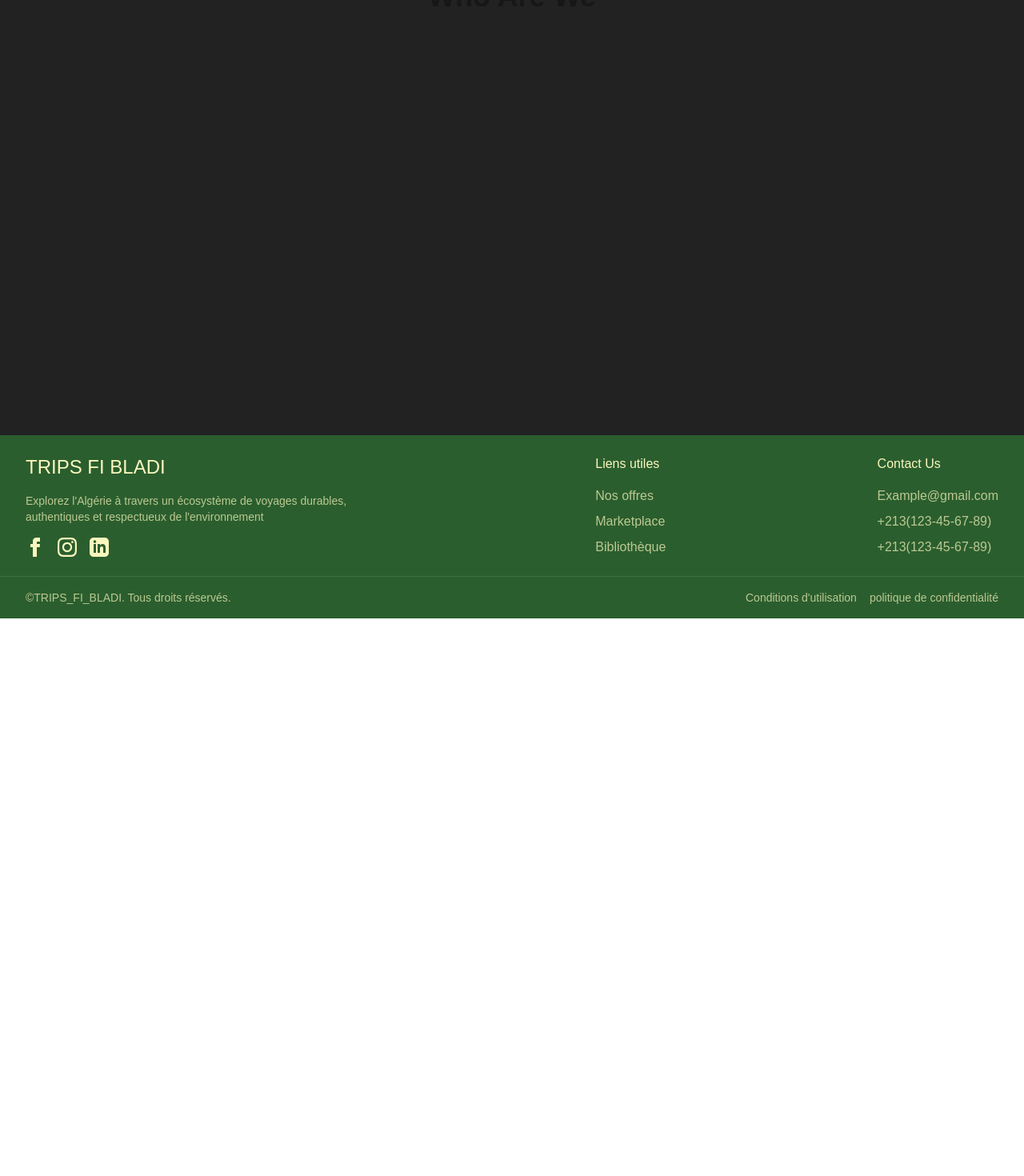
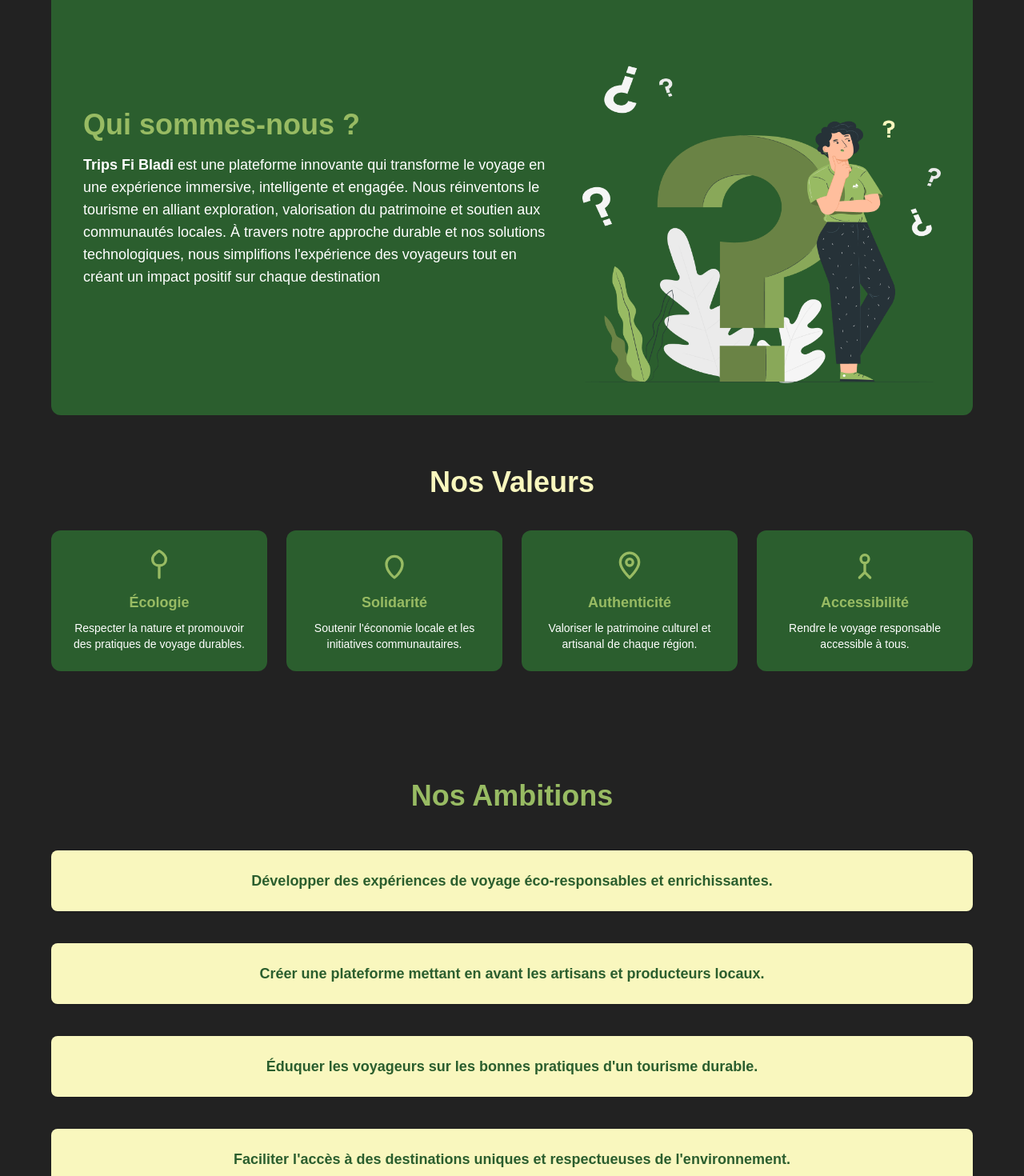
Before and after one commit to saidseghirakram/trips-fi-bladi, a Next.js app: page /who_are_we in a window 1280 px wide. Shown: the part 160-1630 px from the top of the page at 80% size. Before the commit the page ends 933 px from the top, so only its background shows below. Built offline with nearby package versions, Linux system fonts and the light colour scheme.

Commit message:
who are we page

```diff
--- a/app/who_are_we/page.tsx
+++ b/app/who_are_we/page.tsx
@@ -1,8 +1,9 @@
 import Footer from "../components/Footer";
+import Image from "next/image";
 
 export default function WhoAreWe() {
   return (
-    <div className="min-h-screen bg-[#222222]">
+    <div className="min-h-screen bg-[#222222] flex flex-col overflow-x-hidden">
       {/* Navbar */}
       <nav className="flex justify-between items-center p-4 sm:p-6 md:p-8">
         <div className="text-white text-2xl sm:text-3xl md:text-4xl font-bold">
@@ -15,13 +16,89 @@ export default function WhoAreWe() {
         </button>
       </nav>
 
-      {/* Main Content */}
-      <main className="min-h-[calc(100vh-200px)]">
-        <h1 className="text-4xl font-bold text-center py-8">Who Are We</h1>
-        <div className="container mx-auto px-4">
-          {/* Add your content here */}
+      {/* Qui sommes-nous ? Section */}
+      <section className="w-full flex flex-col-reverse md:flex-row items-center justify-between bg-[#2B5E2E] rounded-xl m-0 md:mx-auto mt-8 p-4 sm:p-6 md:p-10 max-w-full md:max-w-4xl lg:max-w-6xl gap-4 md:gap-x-10 overflow-hidden">
+        {/* Left: Text */}
+        <div className="w-full md:flex-1 text-left px-1 sm:px-2 md:px-0 mb-4 md:mb-0">
+          <h2 className="text-3xl md:text-4xl font-bold mb-4 text-[#98BB63]">Qui sommes-nous ?</h2>
+          <p className="text-white text-base md:text-lg">
+            <span className="font-bold">Trips Fi Bladi</span> est une plateforme innovante qui transforme le voyage en une expérience immersive, intelligente et engagée. Nous réinventons le tourisme en alliant exploration, valorisation du patrimoine et soutien aux communautés locales. À travers notre approche durable et nos solutions technologiques, nous simplifions l&apos;expérience des voyageurs tout en créant un impact positif sur chaque destination
+          </p>
         </div>
-      </main>
+        {/* Right: Illustration */}
+        <div className="w-full flex justify-center md:justify-end mb-4 md:mb-0 md:max-w-md">
+          <Image
+            src="/images/who_we_are.png"
+            alt="Qui sommes-nous illustration"
+            width={350}
+            height={300}
+            className="object-contain w-full h-auto max-w-xs md:max-w-md"
+            priority
+          />
+        </div>
+      </section>
+
+      {/* Nos Valeurs Section */}
+      <section className="mt-16 mb-10 px-4">
+        <h2 className="text-center text-3xl md:text-4xl font-bold mb-10 text-[#F9F7BE]">Nos Valeurs</h2>
+        <div className="grid grid-cols-1 sm:grid-cols-2 lg:grid-cols-4 gap-6 max-w-6xl mx-auto">
+          {/* Écologie */}
+          <div className="bg-[#2B5E2E] rounded-xl p-6 flex flex-col items-center text-center text-white">
+            <span className="mb-3">
+              {/* Plant Icon */}
+              <svg width="40" height="40" fill="none" viewBox="0 0 24 24"><path stroke="#98BB63" strokeWidth="2" strokeLinecap="round" strokeLinejoin="round" d="M12 21V12m0 0C9.5 12 7 10.5 7 7c0-3.5 5-6 5-6s5 2.5 5 6c0 3.5-2.5 5-5 5Z"/></svg>
+            </span>
+            <h3 className="text-lg font-bold mb-2 text-[#98BB63]">Écologie</h3>
+            <p className="text-sm">Respecter la nature et promouvoir des pratiques de voyage durables.</p>
+          </div>
+          {/* Solidarité */}
+          <div className="bg-[#2B5E2E] rounded-xl p-6 flex flex-col items-center text-center text-white">
+            <span className="mb-3">
+              {/* Heart Icon */}
+              <svg width="40" height="40" fill="none" viewBox="0 0 24 24"><path stroke="#98BB63" strokeWidth="2" strokeLinecap="round" strokeLinejoin="round" d="M12 21s-6-4.35-6-10A6 6 0 0 1 12 5a6 6 0 0 1 6 6c0 5.65-6 10-6 10Z"/></svg>
+            </span>
+            <h3 className="text-lg font-bold mb-2 text-[#98BB63]">Solidarité</h3>
+            <p className="text-sm">Soutenir l&apos;économie locale et les initiatives communautaires.</p>
+          </div>
+          {/* Authenticité */}
+          <div className="bg-[#2B5E2E] rounded-xl p-6 flex flex-col items-center text-center text-white">
+            <span className="mb-3">
+              {/* Pin/Culture Icon */}
+              <svg width="40" height="40" fill="none" viewBox="0 0 24 24"><path stroke="#98BB63" strokeWidth="2" strokeLinecap="round" strokeLinejoin="round" d="M12 21s7-6.5 7-11.5A7 7 0 0 0 5 9.5C5 14.5 12 21 12 21Z"/><circle cx="12" cy="9.5" r="2.5" stroke="#98BB63" strokeWidth="2"/></svg>
+            </span>
+            <h3 className="text-lg font-bold mb-2 text-[#98BB63]">Authenticité</h3>
+            <p className="text-sm">Valoriser le patrimoine culturel et artisanal de chaque région.</p>
+          </div>
+          {/* Accessibilité */}
+          <div className="bg-[#2B5E2E] rounded-xl p-6 flex flex-col items-center text-center text-white">
+            <span className="mb-3">
+              {/* Accessibility Icon */}
+              <svg width="40" height="40" fill="none" viewBox="0 0 24 24"><circle cx="12" cy="7" r="3" stroke="#98BB63" strokeWidth="2"/><path stroke="#98BB63" strokeWidth="2" strokeLinecap="round" strokeLinejoin="round" d="M12 10v7m0 0l-4 4m4-4l4 4"/></svg>
+            </span>
+            <h3 className="text-lg font-bold mb-2 text-[#98BB63]">Accessibilité</h3>
+            <p className="text-sm">Rendre le voyage responsable accessible à tous.</p>
+          </div>
+        </div>
+      </section>
+
+      {/* Nos Ambitions Section */}
+      <section className="mt-24 mb-24 px-4 w-full ">
+        <h2 className="text-center text-3xl md:text-4xl font-bold mb-12 text-[#98BB63]">Nos Ambitions</h2>
+        <div className="flex flex-col gap-10 max-w-3xl lg:max-w-6xl mx-auto">
+          <div className="bg-[#F9F7BE] rounded-lg p-6 text-center text-[#2B5E2E] font-semibold text-lg shadow-sm">
+            Développer des expériences de voyage éco-responsables et enrichissantes.
+          </div>
+          <div className="bg-[#F9F7BE] rounded-lg p-6 text-center text-[#2B5E2E] font-semibold text-lg shadow-sm">
+            Créer une plateforme mettant en avant les artisans et producteurs locaux.
+          </div>
+          <div className="bg-[#F9F7BE] rounded-lg p-6 text-center text-[#2B5E2E] font-semibold text-lg shadow-sm">
+            Éduquer les voyageurs sur les bonnes pratiques d&apos;un tourisme durable.
+          </div>
+          <div className="bg-[#F9F7BE] rounded-lg p-6 text-center text-[#2B5E2E] font-semibold text-lg shadow-sm">
+            Faciliter l&apos;accès à des destinations uniques et respectueuses de l&apos;environnement.
+          </div>
+        </div>
+      </section>
 
       {/* Footer */}
       <Footer />
```
Also changed, not shown: public/images/who_we_are.png (added).
